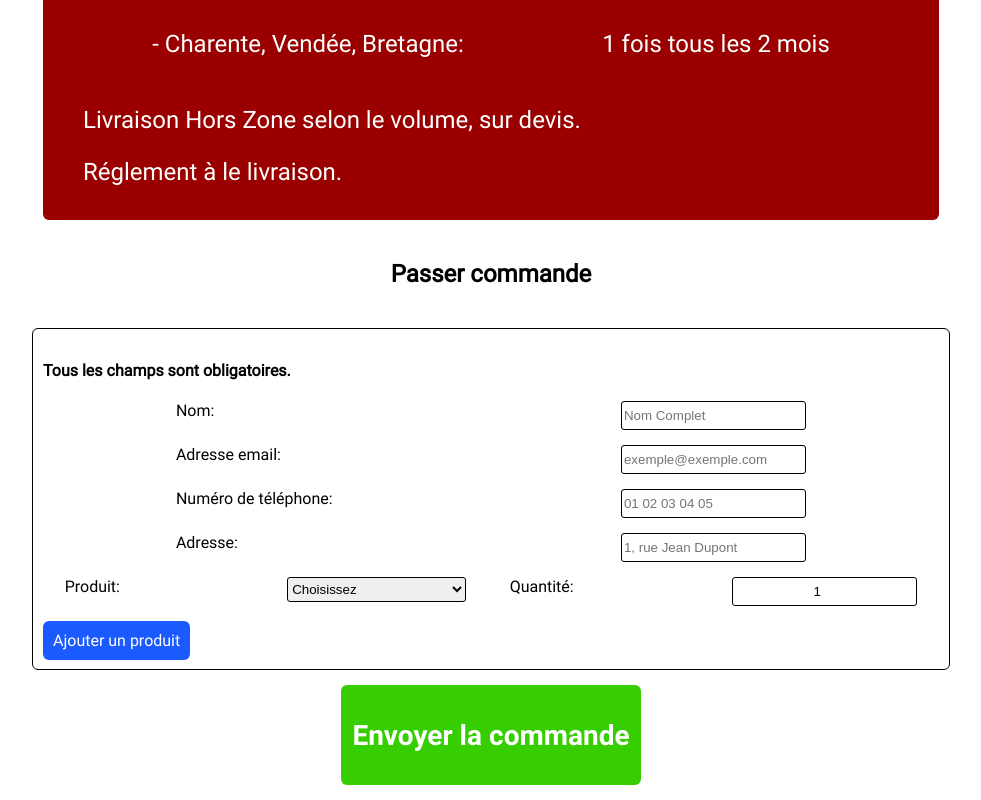
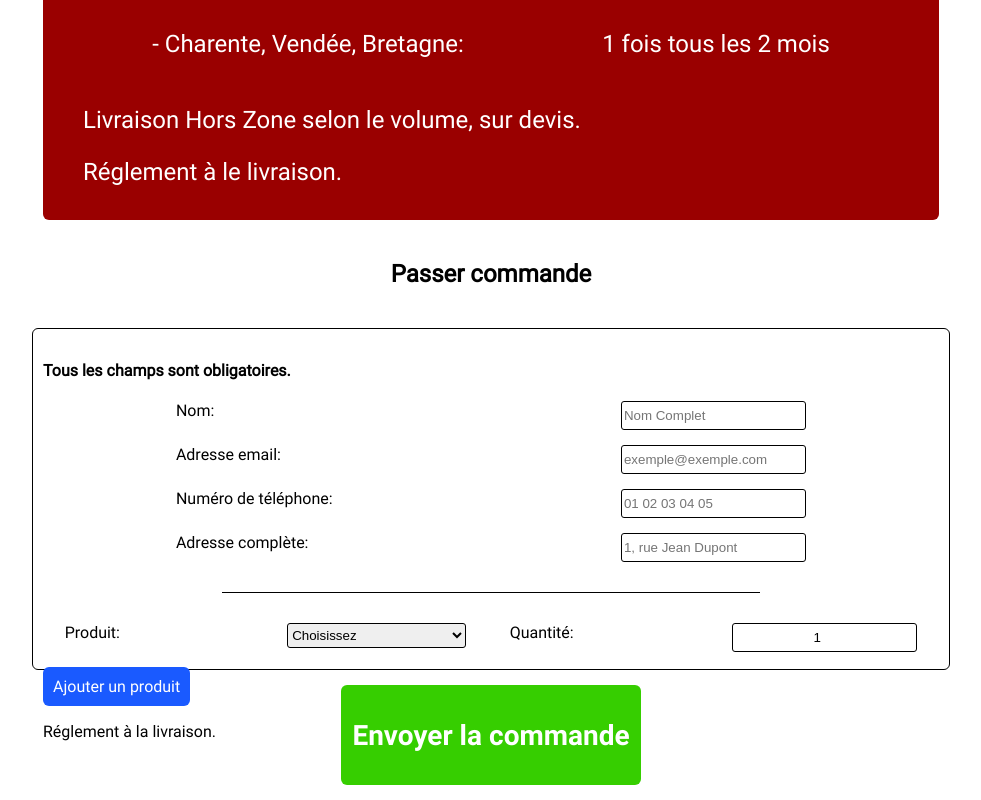
Before and after one commit to ThoLeBris/Projet_EPCF2, a React (Create React App) app in the folder client/: page / in a window 1280 px wide. Shown: the part 4225-5025 px from the top of the page, without its empty margins (149-1130 px from the left). Built offline with nearby package versions, Linux system fonts and the light colour scheme; a web font is replaced by a local one.

Commit message:
formulaire de commande suite

```diff
--- a/client/src/App.css
+++ b/client/src/App.css
@@ -320,3 +320,14 @@ h2 {
     color: white;
     font-size: 1.75em;
 }
+.line-container{
+    width: 100%;
+    display: flex;
+    justify-content: center;
+}
+.line{
+    height: 1px;
+    width: 60%;
+    background-color: black;
+    margin: 15px 0px;
+}
--- a/client/src/components/Commander.jsx
+++ b/client/src/components/Commander.jsx
@@ -32,13 +32,16 @@ const Commander = () => {
                             required/>
                     </div>
                     <div className="form-item">
-                        <label htmlFor="adresse">Adresse: </label>
+                        <label htmlFor="adresse">Adresse complète: </label>
                         <input type="text" name="adresse" id="adresse"
                             className="input-field"
                             placeholder="1, rue Jean Dupont"
                             required/>
                     </div>
-                    <div className="form-item" id="choice">
+
+                    <div className="line-container"><div className="line"></div></div>
+
+                    <div className="form-item choice">
                         <label htmlFor="produit">Produit: </label>
                         <select name="produit" id="produit" className="liste-produits"
                         required
@@ -61,6 +64,7 @@ const Commander = () => {
                             onKeyDown={(evt) => ["e", "E", "+", "-"].includes(evt.key) && evt.preventDefault()} />
                     </div>
                     <div className="add-product"> Ajouter un produit</div>
+                    <p>Réglement à la livraison.</p>
                 </div>
                 <input type="submit" value="Envoyer la commande" className="btn-envoyer"/>
             </form>
```
